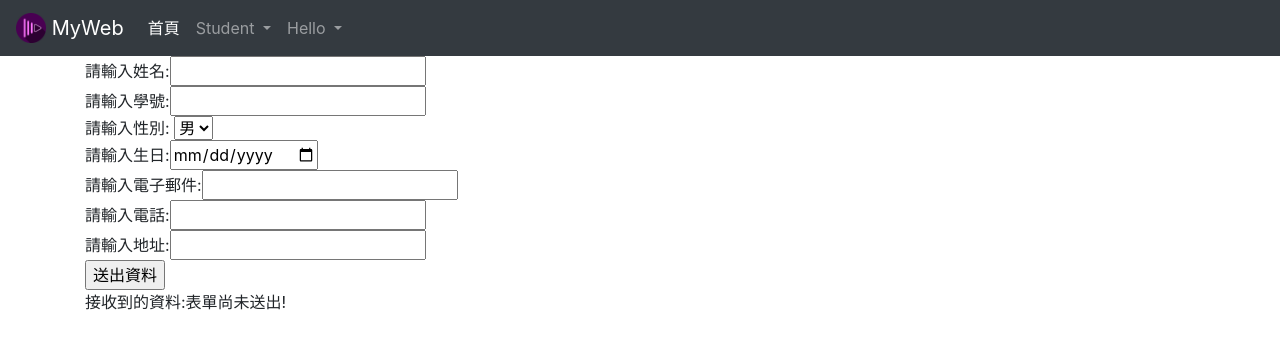
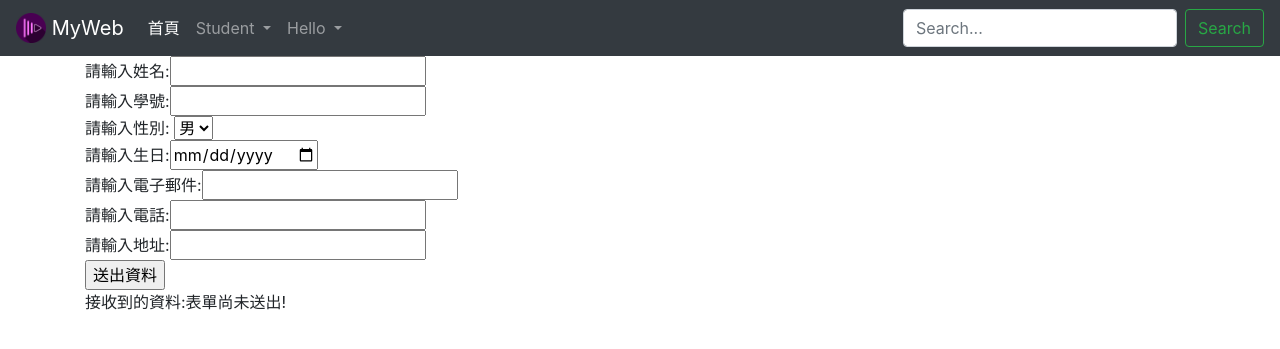
Before and after one commit to joewu1018/django, a Django app: page /post/ in a window 1280 px wide. Shown: the top 349 px of the page. Run offline with Django 4.2, Linux system fonts and the light colour scheme.

Commit message:
賣花頁面

```diff
--- a/firstproject/templates/base.html
+++ b/firstproject/templates/base.html
@@ -63,6 +63,10 @@
       </li>
     </ul>
   </div>
+  <form action="/flower/" method="get" class="form-inline mt-2 mt-md-0">
+    <input id="q" name="q" value="{{ request.GET.q }}" class="form-control mr-sm-2" type="text" placeholder="Search..." aria-label="Search">
+    <button class="btn btn-outline-success my-2 my-sm-0" type="submit">Search</button>
+</form>
 </nav>
 <main role="main" class="container">
     <div id="content">
```
